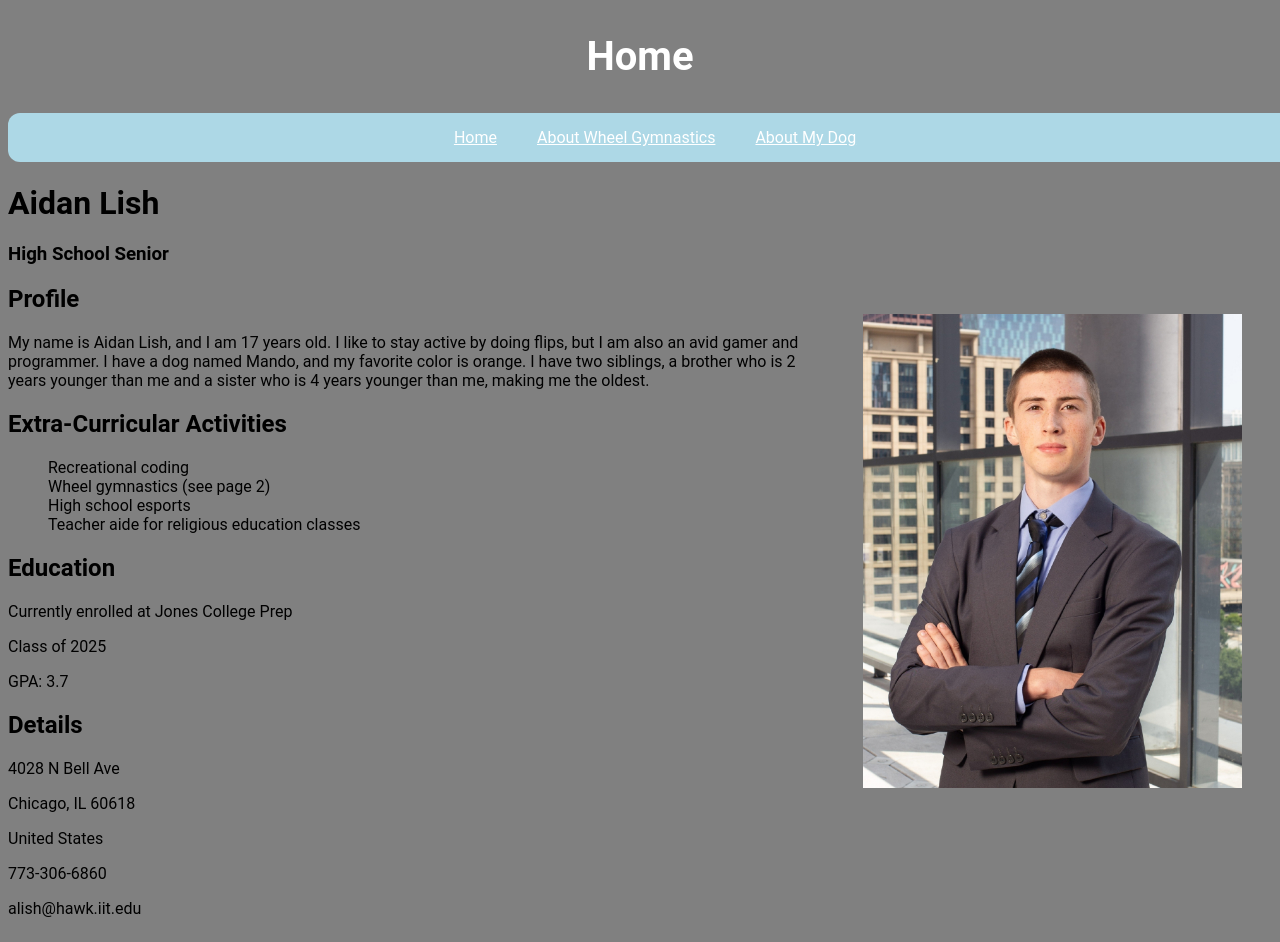
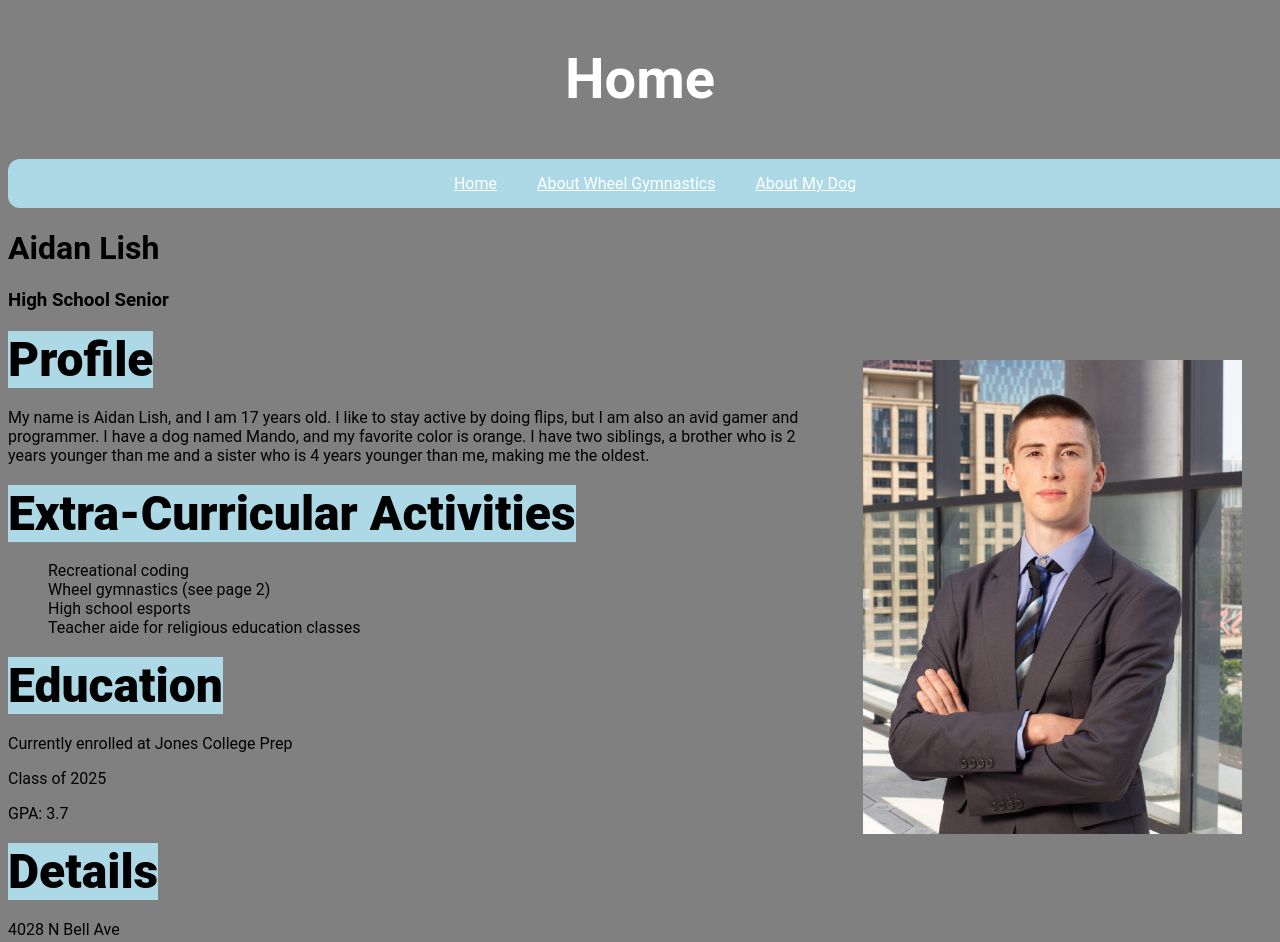
Before and after one commit to Flubbo/project2, a plain HTML site: page index.html in a window 1280 px wide. Shown: the top 942 px of the page. Drawn offline with Linux system fonts and the light colour scheme.

Commit message:
Update page1.css

```diff
--- a/css/page1.css
+++ b/css/page1.css
@@ -4,7 +4,7 @@ body {
 }
 
 header h1 {
-  font-size: 250%;
+  font-size: 350%;
   color: white;
   text-align: center;
 }
@@ -42,3 +42,9 @@ img {
   float: right;
   margin: 30px;
 }
+
+h2 strong {
+  font-size: 200%;
+  font-weight: 1000;
+  background-color: lightblue;
+}
```
